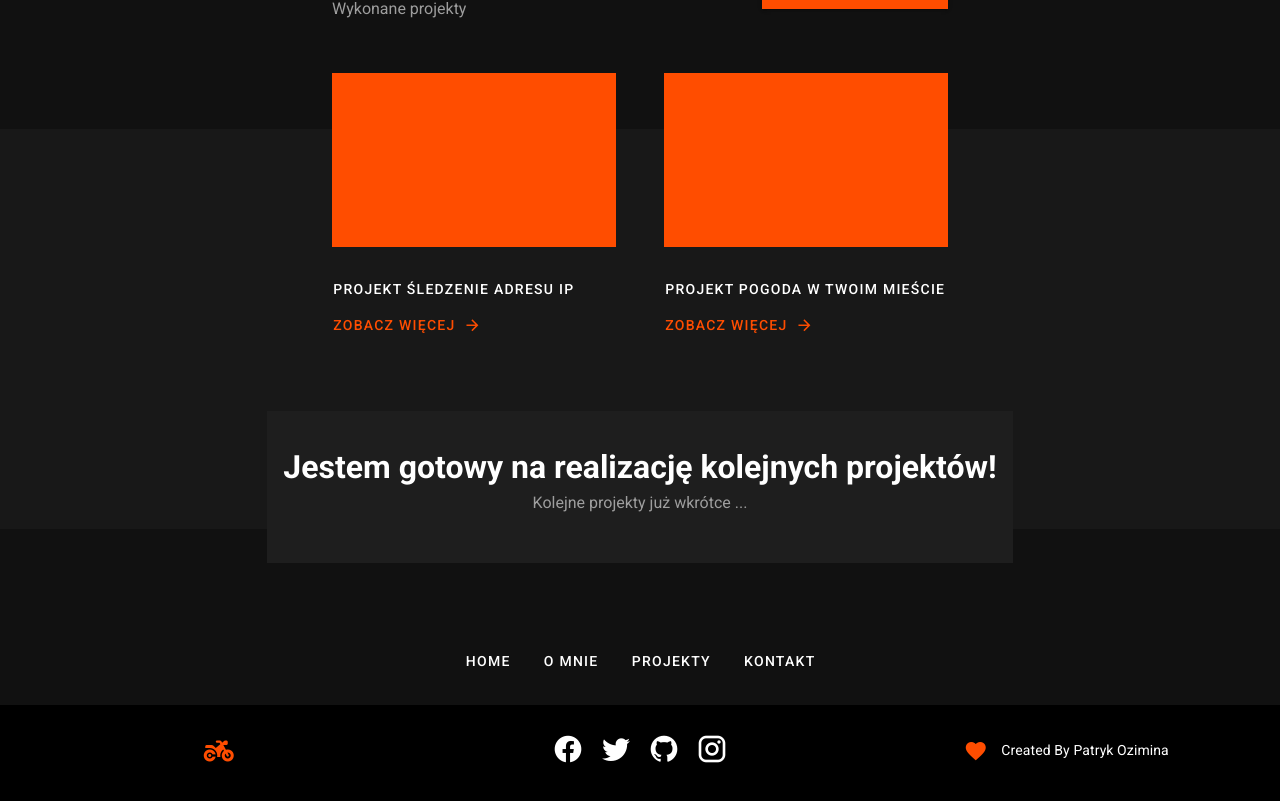
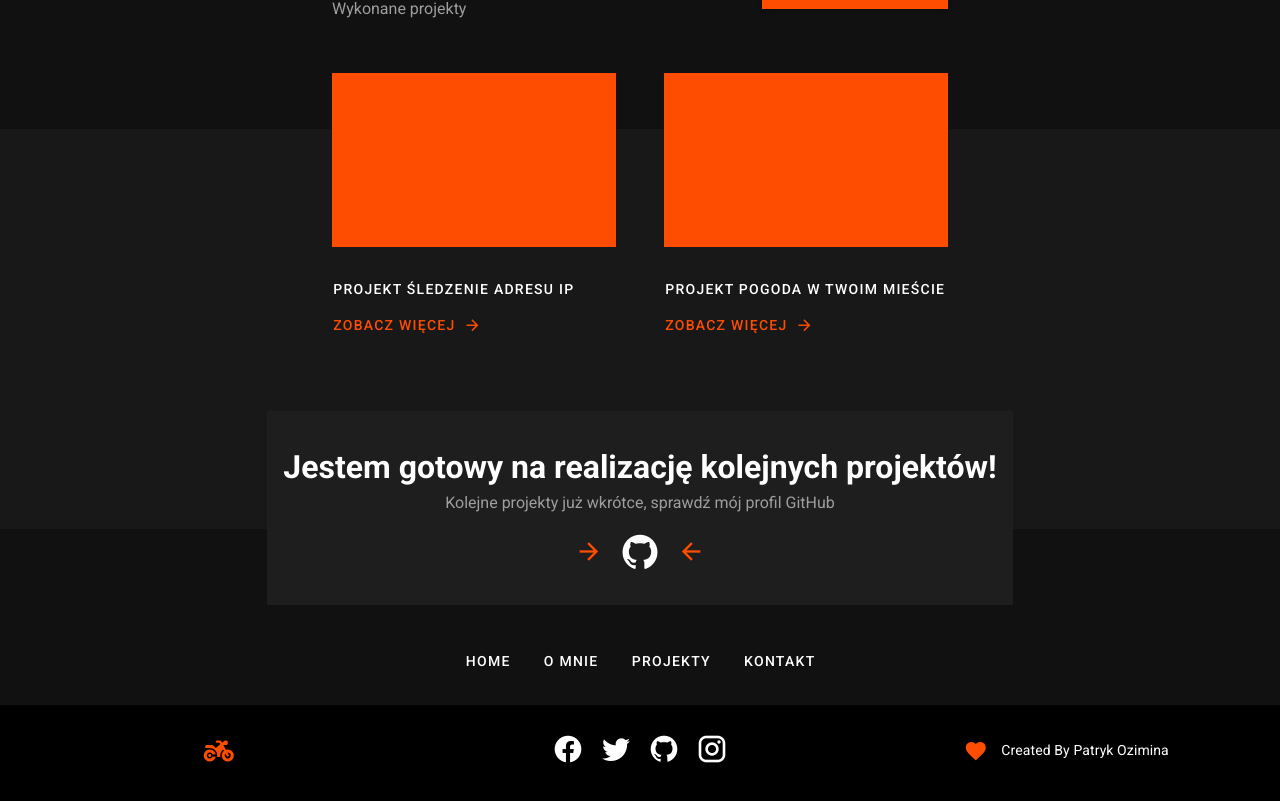
Before and after one commit to Patozik/VueJS_Portfolio, a Vue app: page / in a window 1280 px wide. Shown: the part 1359-2160 px from the top of the page. Built offline with nearby package versions, Linux system fonts and the light colour scheme.

Commit message:
Update HomeView

```diff
--- a/src/components/FooterComp.vue
+++ b/src/components/FooterComp.vue
@@ -11,7 +11,7 @@
             </v-col>
             <v-col cols="12" sm="4">
                 <v-card-text class="pt-2">
-                    <v-icon class="mx-2 white--text" size="32px" @click="openInNewTab('https://www.facebook.com/patryk.ozimina/')" >mdi-facebook</v-icon>
+                    <v-icon class="mx-2 white--text" size="32px" >mdi-facebook</v-icon>
                     <v-icon class="mx-2 white--text" size="32px" >mdi-twitter</v-icon>
                     <v-icon class="mx-2 white--text" size="32px" @click="openInNewTab('https://github.com/Patozik')" >mdi-github</v-icon>
                     <v-icon class="mx-2 white--text" size="32px" >mdi-instagram</v-icon>
--- a/src/views/HomeView.vue
+++ b/src/views/HomeView.vue
@@ -179,8 +179,11 @@
                 Jestem gotowy na realizację kolejnych projektów!
               </h1>
               <p class="grey--text">
-                Kolejne projekty już wkrótce ...
+                Kolejne projekty już wkrótce, sprawdź mój profil GitHub
               </p>
+              <v-icon size="28px" color="#ff4d00">mdi-arrow-right</v-icon>
+              <v-icon class="mx-4" size="42px" dark @click="openInNewTab('https://github.com/Patozik')">mdi-github</v-icon>
+              <v-icon size="28px" color="#ff4d00">mdi-arrow-left</v-icon>
             </v-col>
           </v-row>
         </div>
@@ -211,7 +214,12 @@ import FooterComp from '@/components/FooterComp.vue'
     components: {
     NavBar,
     FooterComp
-},
+    },
+    methods: {
+        async openInNewTab(url) {
+            window.open(url, '_blank').focus();
+        },
+    }
   }
 </script>
 
```
